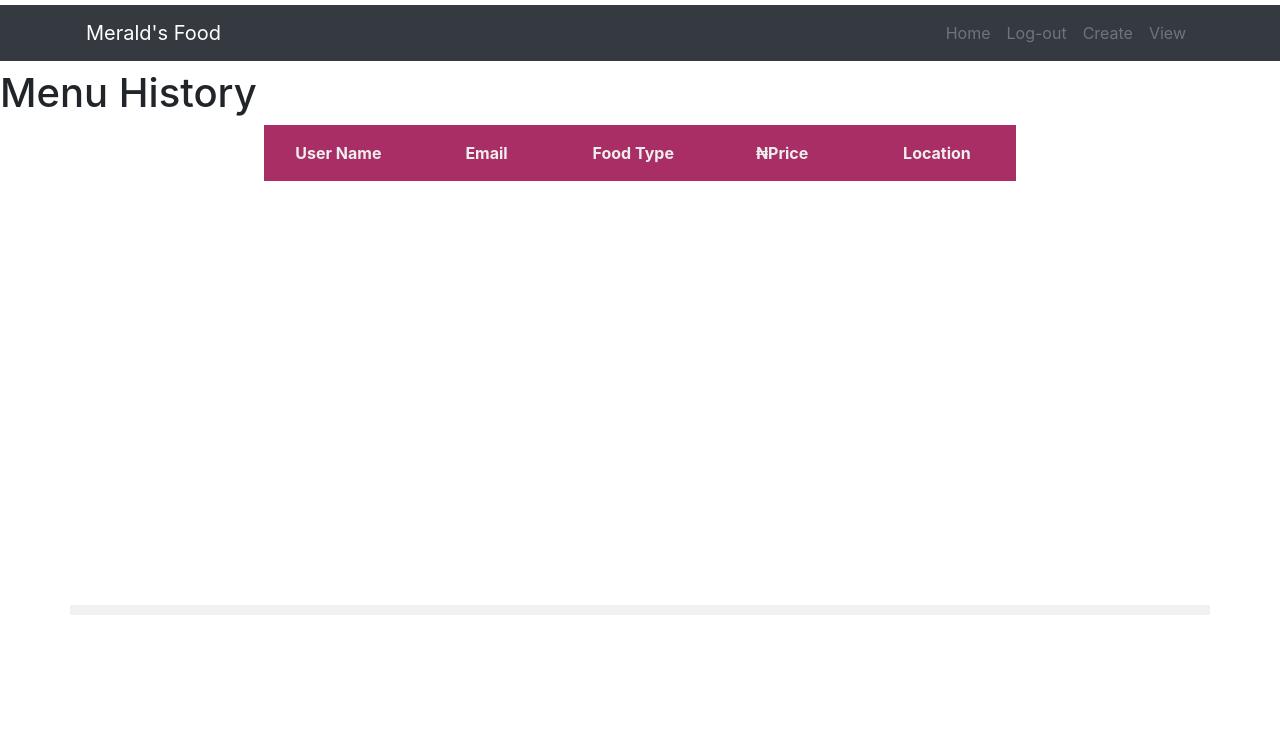
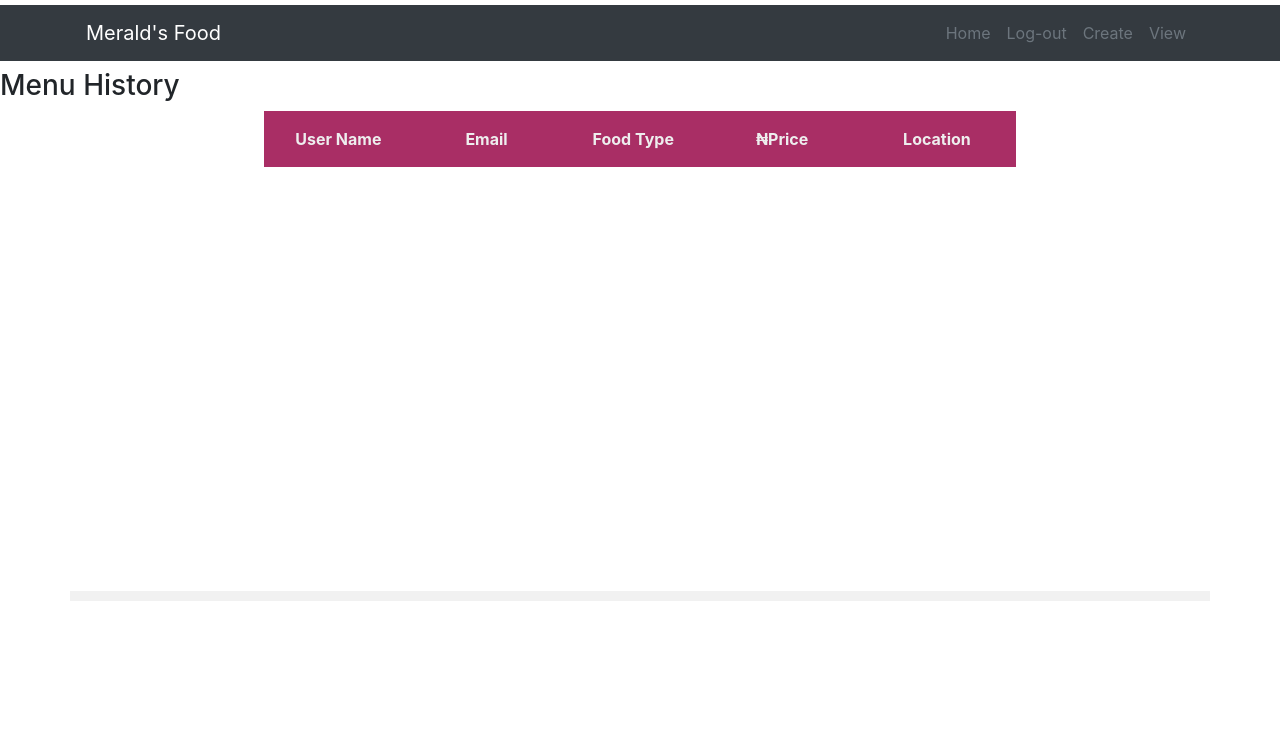
Before and after one commit to Meralds-World/Meralds-food, a website: page public/viewOrder.html in a window 1280 px wide. Shown: the top 742 px of the page. Drawn offline with nearby package versions, Linux system fonts and the light colour scheme.

Commit message:
viewByAdmin

```diff
--- a/public/viewOrder.html
+++ b/public/viewOrder.html
@@ -35,7 +35,7 @@
     <main id="menu-main">
         <section id="Menu-section">
             <h3 id='welcome'></h3>
-            <h1>Menu History</h1>
+            <h3>Menu History</h3>
             <section id="transaction-table">
                 <table class="transaction-table" cellspacing="0">
                     <thead>
```
